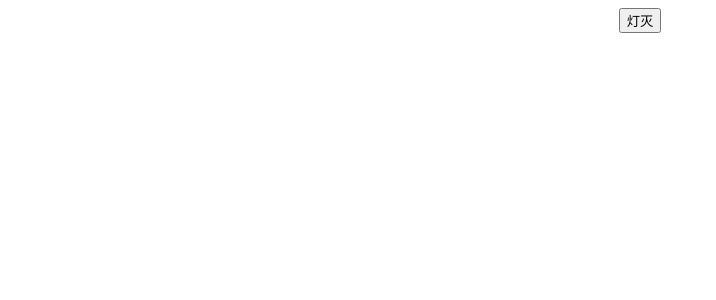
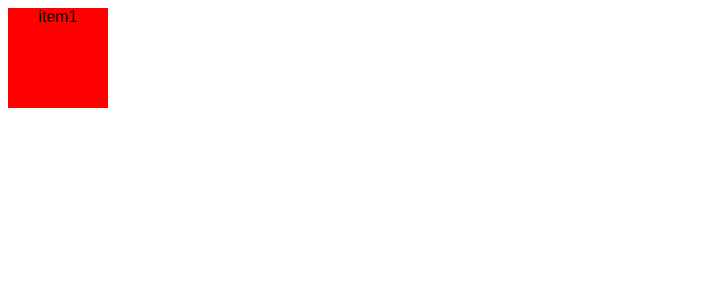
Before and after one commit to liquidGo/Abstract_Key_Processes, a React (Create React App) app: page /parent in a window 1280 px wide. Shown: the top 300 px of the page, without its empty margins (0-716 px from the left). Built offline with nearby package versions, Linux system fonts and the light colour scheme.

Commit message:
feat: position粘性属性

```diff
--- a/craco.config.js
+++ b/craco.config.js
@@ -18,24 +18,5 @@ module.exports = {
       // 此处是一个示例，实际可根据各自需求配置
     }
   },
-  babel: {
-    plugins: [
-      ['import', { libraryName: 'antd', style: true }],
-      ['@babel/plugin-proposal-decorators', { legacy: true }]
-    ]
-  },
-  plugins: [
-    {
-      plugin: CracoLessPlugin,
-      options: {
-        // 此处根据 less-loader 版本的不同会有不同的配置，详见 less-loader 官方文档
-        lessLoaderOptions: {
-          lessOptions: {
-            modifyVars: {},
-            javascriptEnabled: true
-          }
-        }
-      }
-    }
-  ]
+  plugins: [{ plugin: CracoLessPlugin }]
 }
--- a/src/App.tsx
+++ b/src/App.tsx
@@ -13,6 +13,7 @@ import Components_Demo_Form from "./components/form/demo";
 import Other_Demo_Animation from "./other/animation/animation";
 import Other_Demo_Blob from "./other/whatIsBinaryObject/01_Blob";
 import Other_Demo_DiffSetState from "./other/diffrence_between_setState_and_forceUpdate";
+import Other_Demo_Position from "./other/position";
 import Other_Demo_Style_Layout from './other/Grid_Flex_Style_Layout'
 import Other_useMemo_useCallback from "./other/useMemo&useCallback";
 import Other_iframe from "./other/iframe";
@@ -27,7 +28,7 @@ export default function App() {
       {/* <Patterns_CompoundComponent /> */}
       {/* <Patterns_StateReducer /> */}
       {/* <Patterns_ControlledProps /> */}
-      <Patterns_ControlledPropsExtra_1 />
+      {/* <Patterns_ControlledPropsExtra_1 /> */}
 
       {/* <Other_Demo_Animation /> */}
       {/* <Other_Demo_DiffSetState /> */}
@@ -35,6 +36,7 @@ export default function App() {
       {/* <Other_Demo_Style_Layout /> */}
       {/* <Other_useMemo_useCallback /> */}
       {/* <Other_iframe /> */}
+      <Other_Demo_Position/>
 
       {/* <Components_Demo_Form /> */}
 
--- /dev/null
+++ b/src/other/position/index.css
@@ -0,0 +1,17 @@
+.PositionStyle {
+  width: 100px;
+  height: 100px;
+  overflow: scroll;
+}
+.PositionStyle-item {
+  width: 100px;
+  height: 200px;
+  background-color: red;
+  border-bottom: 1px solid #000;
+}
+.PositionStyle-sticky {
+  height: 10px;
+  background: #fff;
+  position: sticky;
+  top: 0;
+}
--- /dev/null
+++ b/src/other/position/index.less
@@ -0,0 +1,21 @@
+@class-prefix-position: ~"PositionStyle";
+
+.@{class-prefix-position} {
+  width: 100px;
+  height: 100px;
+  overflow: scroll;
+
+  &-item {
+    width: 100px;
+    height: 200px;
+    background-color: red;
+    border-bottom: 1px solid #000;
+  }
+
+  &-sticky {
+    height: 10px;
+    background: #fff;
+    position: sticky;
+    top: 0;
+  }
+}
--- /dev/null
+++ b/src/other/position/index.tsx
@@ -0,0 +1,17 @@
+import React from 'react';
+import './index.less';
+
+const classPrefix = 'PositionStyle';
+
+export default function Position() {
+  return (
+    <div className={classPrefix}>
+      <div className={`${classPrefix}-item`}>item1</div>
+      <div className={`${classPrefix}-item`}>item2</div>
+      <div className={`${classPrefix}-sticky`}>item3</div>
+      <div className={`${classPrefix}-item`}>item4</div>
+      <div className={`${classPrefix}-item`}>item5</div>
+    </div>
+  )
+
+}
```
Also changed, not shown: package.json (+5 -3 lines).
